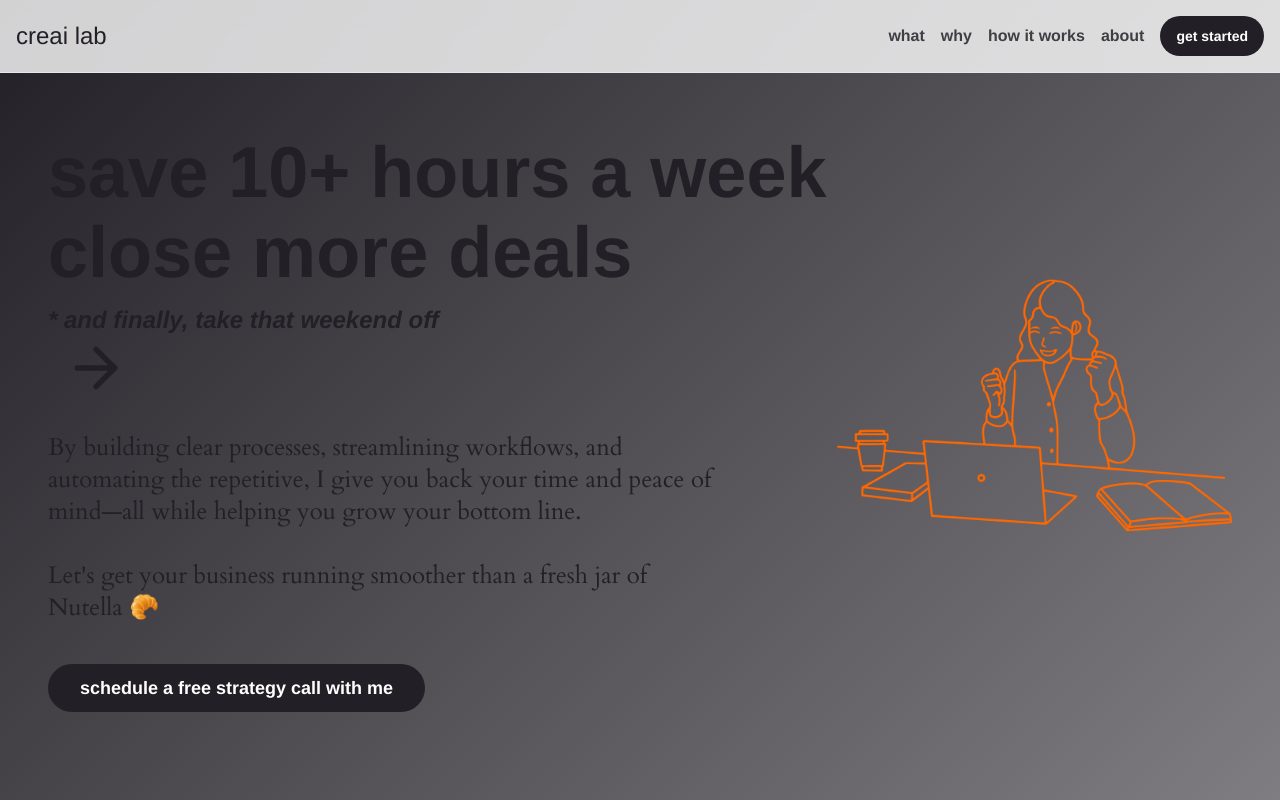
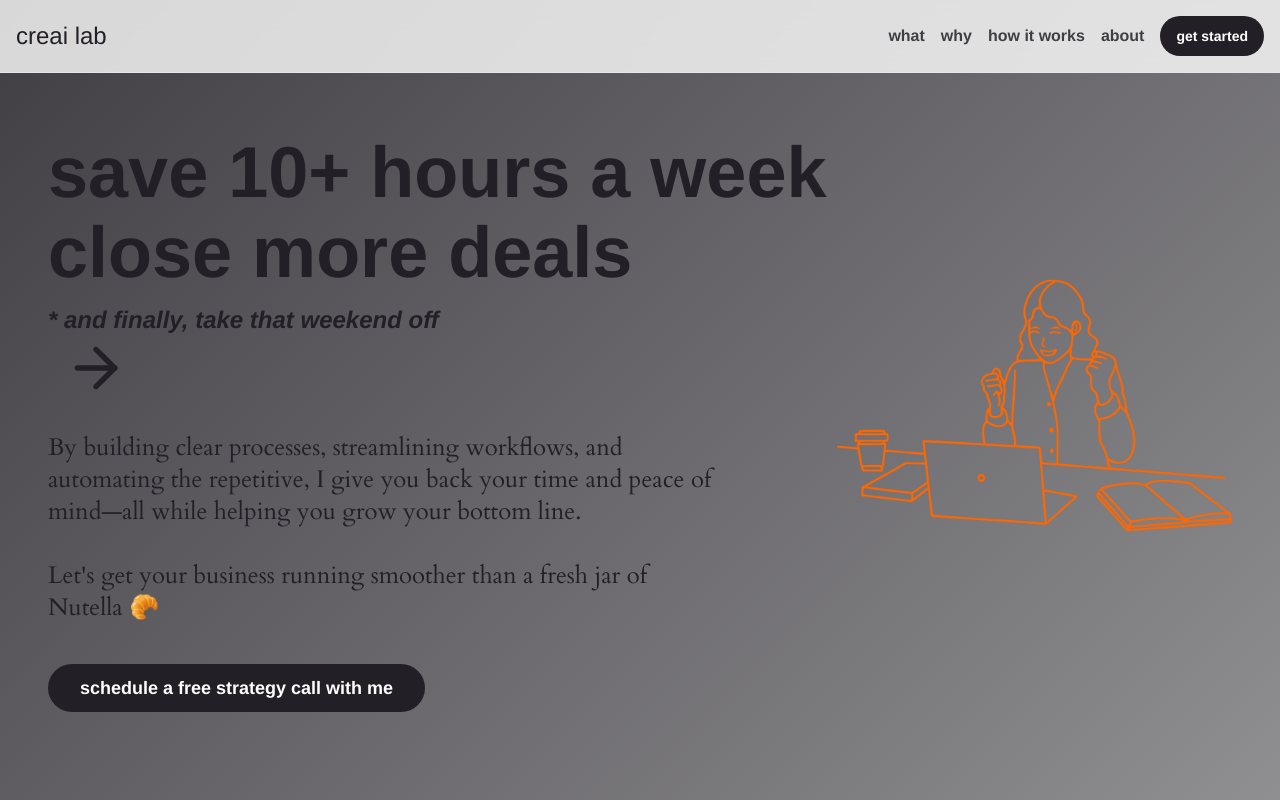
Before and after one commit to annalisaiob/convertify-helper, a React (Vite) app: page / in a window 1280 px wide. Shown: the top 800 px of the page. Built offline with nearby package versions, Linux system fonts and the light colour scheme.

Commit message:
Update color scheme to softer tones
Adjusted the color palette to create a softer appearance, enhancing the overall aesthetic of the application.
[skip gpt_engineer]

```diff
--- a/tailwind.config.ts
+++ b/tailwind.config.ts
@@ -60,7 +60,7 @@ export default {
         },
       },
       backgroundImage: {
-        'gradient-electric': 'linear-gradient(135deg, #221F26 0%, #F5F5F5 100%)',
+        'gradient-electric': 'linear-gradient(135deg, #403E43 0%, #F5F5F5 100%)',
       },
       borderRadius: {
         lg: "1rem",
```
